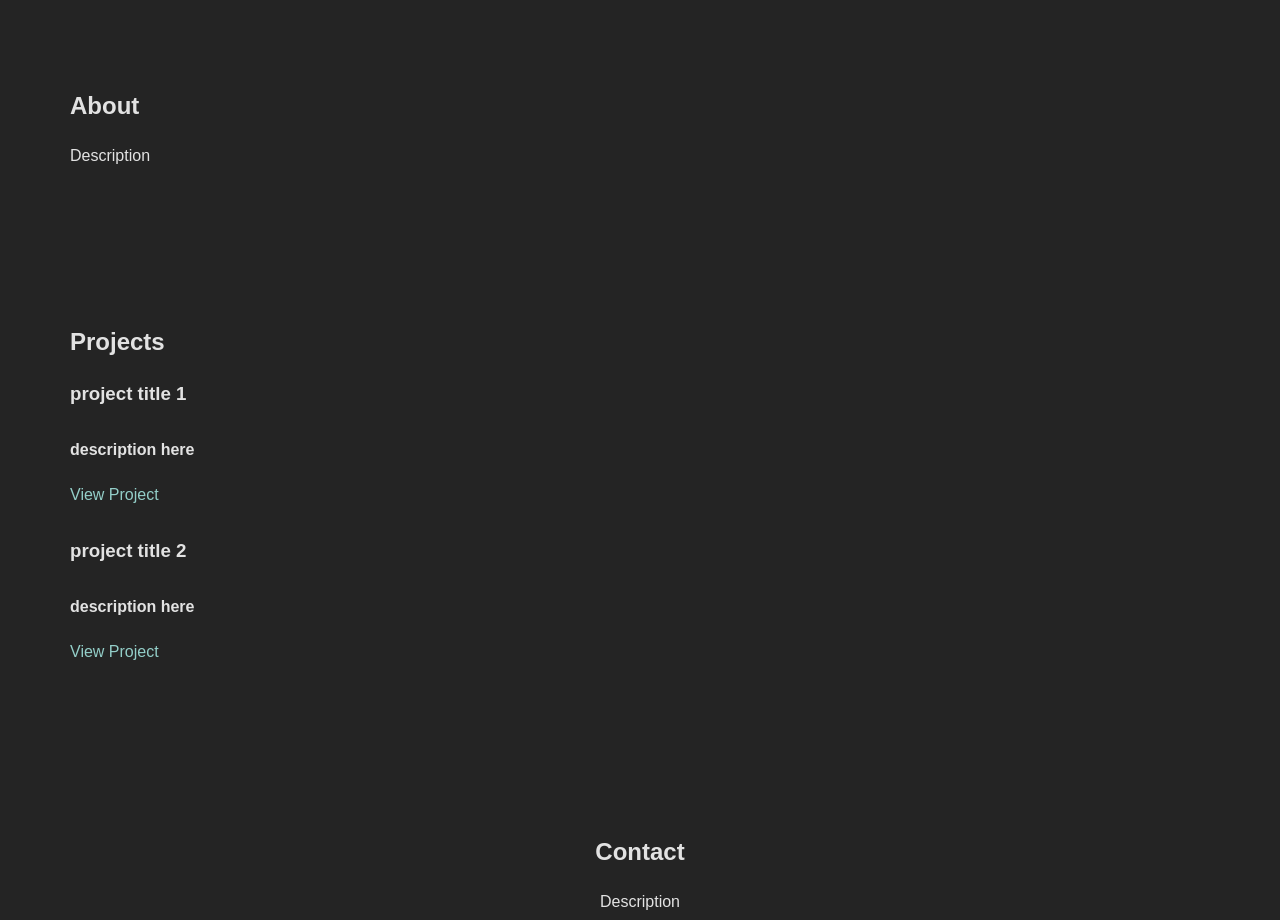
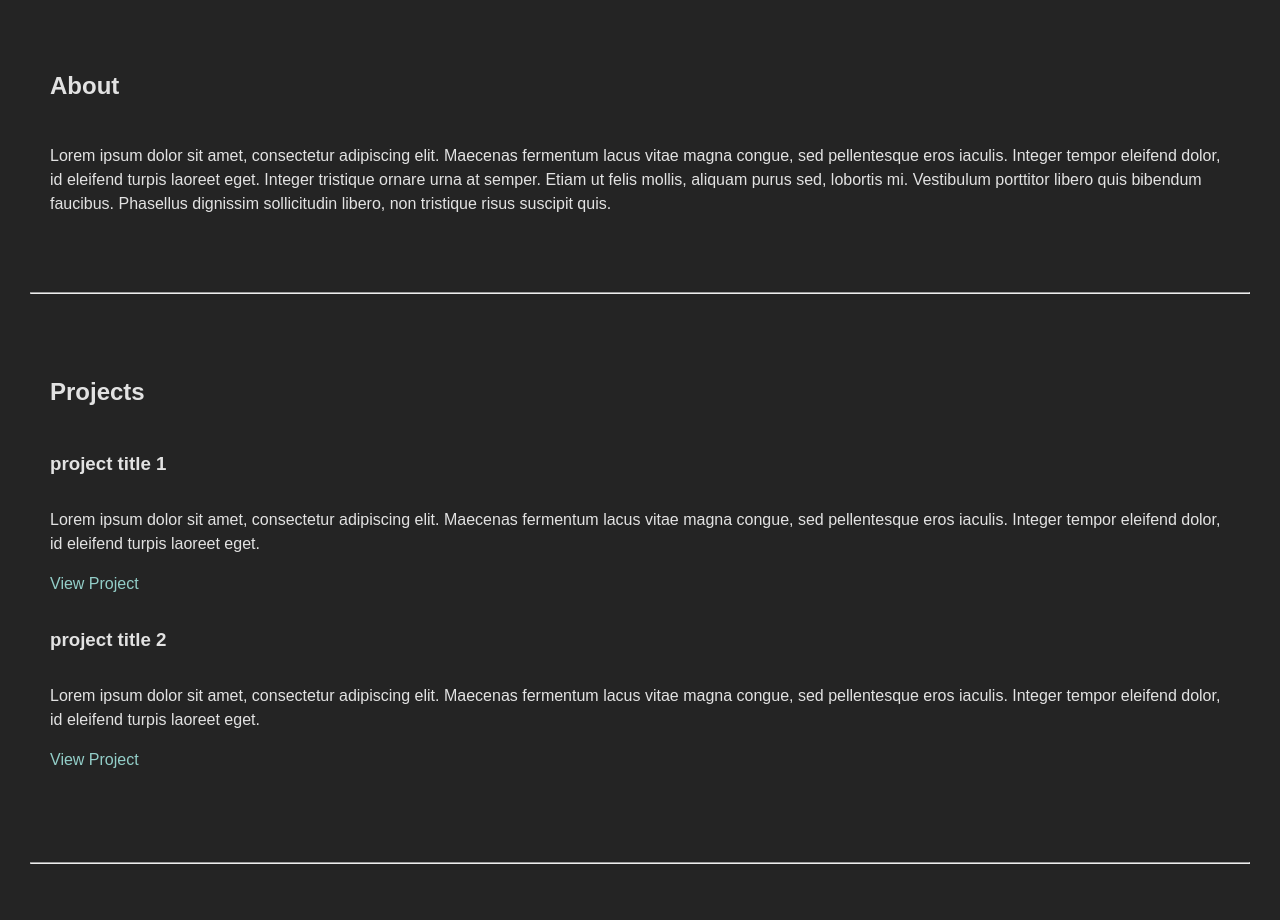
Before and after one commit to gjuanillo/react-refreshers, a React (Vite) app: page / in a window 1280 px wide. Shown: the part 212-1132 px from the top of the page. Built offline with nearby package versions, Linux system fonts and the light colour scheme.

Commit message:
Improve Style

```diff
--- a/src/App.css
+++ b/src/App.css
@@ -27,17 +27,17 @@ a:hover{
 
 /* About */
 .about-section{
-    padding: 50px;
+    padding: 30px;
     margin: 20px;
 }
 
 .about-section h2, .projects-section h2, .contact-section h2 {
-    margin-bottom: 20px;
+    margin-bottom: 40px;
 }
 
 /* Projects */
 .projects-section {
-    padding: 50px;
+    padding: 30px;
     margin: 20px;
 }
 
@@ -55,7 +55,7 @@ a:hover{
 
 /* Contacts */
 .contact-section {
-    padding: 50px;
+    padding: 30px;
     margin: 20px;
     text-align: center;
 }
@@ -65,3 +65,7 @@ a:hover{
     padding: 20px;
     text-align: center;
 }
+
+hr {
+    margin: 30px;
+}
--- a/src/App.tsx
+++ b/src/App.tsx
@@ -6,12 +6,12 @@ function App() {
     const projects = [
         {
             title: "project title 1",
-            description: "description here",
+            description: "Lorem ipsum dolor sit amet, consectetur adipiscing elit. Maecenas fermentum lacus vitae magna congue, sed pellentesque eros iaculis. Integer tempor eleifend dolor, id eleifend turpis laoreet eget.",
             link: "#"
         },
         {
             title: "project title 2",
-            description: "description here",
+            description: "Lorem ipsum dolor sit amet, consectetur adipiscing elit. Maecenas fermentum lacus vitae magna congue, sed pellentesque eros iaculis. Integer tempor eleifend dolor, id eleifend turpis laoreet eget.",
             link: "#"
         }
     ]
@@ -31,8 +31,10 @@ function App() {
             {/* About Section */}
             <section id='about' className='about-section'>
                 <h2>About</h2>
-                <p>Description</p>
+                <p>Lorem ipsum dolor sit amet, consectetur adipiscing elit. Maecenas fermentum lacus vitae magna congue, sed pellentesque eros iaculis. Integer tempor eleifend dolor, id eleifend turpis laoreet eget. Integer tristique ornare urna at semper. Etiam ut felis mollis, aliquam purus sed, lobortis mi. Vestibulum porttitor libero quis bibendum faucibus. Phasellus dignissim sollicitudin libero, non tristique risus suscipit quis. </p>
             </section>
+
+            <hr/>
 
             {/* Projects Section */}
             <section id='projects' className='projects-section'>
@@ -41,12 +43,14 @@ function App() {
                     {projects.map((project, index) => (
                         <div key={index} className='project-item'>
                             <h3>{project.title}</h3>
-                            <h4>{project.description}</h4>
+                            <p>{project.description}</p>
                             <a href={project.link}>View Project</a>
                         </div>
                     ))}
                 </div>
             </section>
+
+            <hr/>
 
             {/* Contact Section */}
             <section id='contact' className='contact-section'>
@@ -54,6 +58,8 @@ function App() {
                 <p>Description</p>
                 <a href='mailto:addres@email.com'>email</a>
             </section>
+
+            <hr/>
 
             {/* Footer Section */}
             <footer className='footer'>
```
